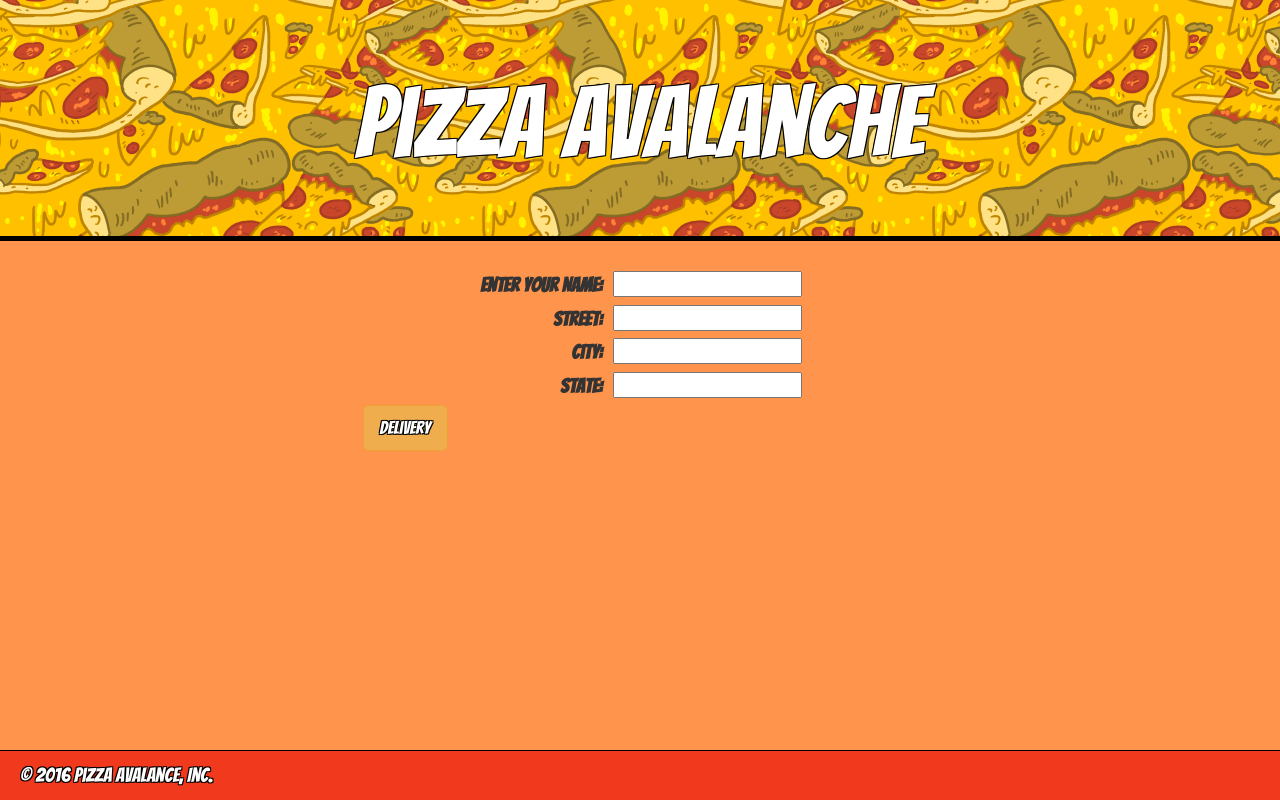
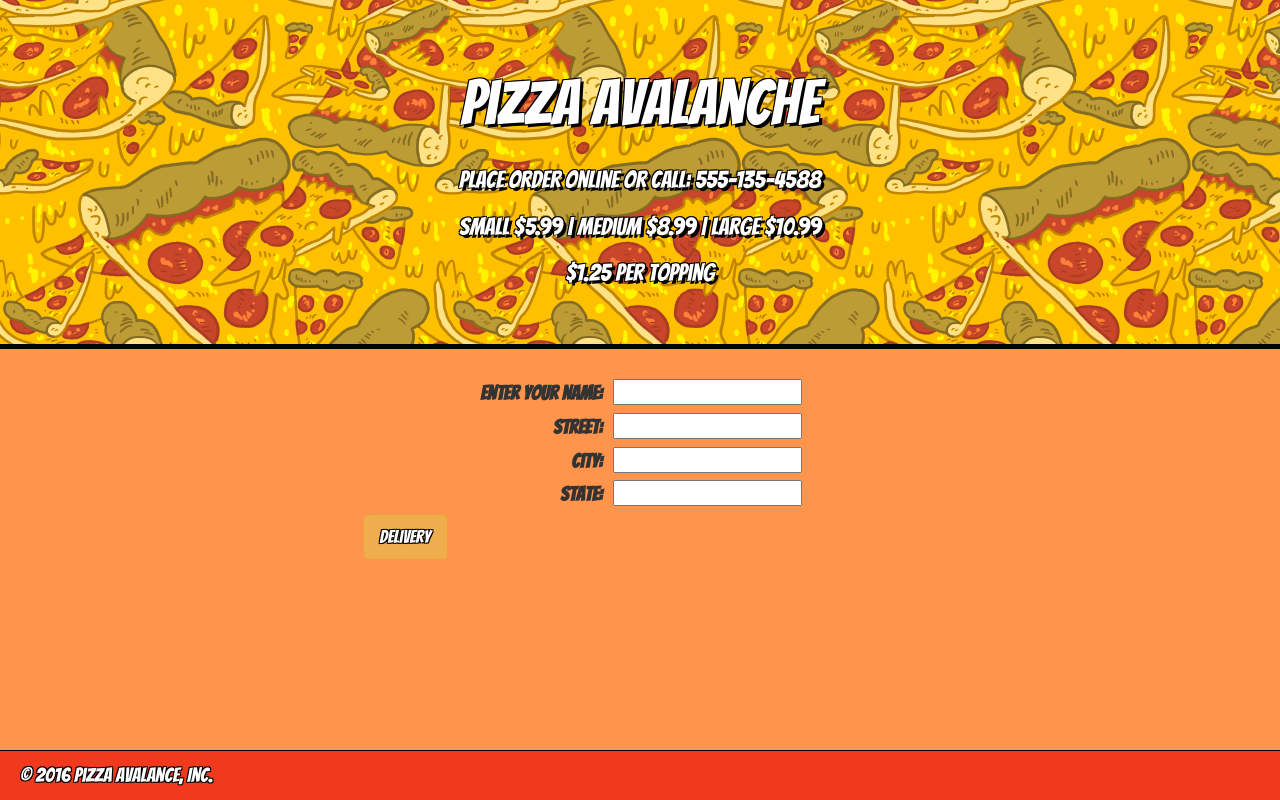
Before and after one commit to blogue/pizza-order, a plain HTML site: page index.html in a window 1280 px wide. Drawn offline with Linux system fonts and the light colour scheme.

Commit message:
it will add prices in header

```diff
--- a/css/styles.css
+++ b/css/styles.css
@@ -14,8 +14,7 @@ body {
 
 }
 
-.jumbotron h1 {
-  font-size: 100px;
+.jumbotron h1, .jumbotron h3 {
   font-family: Bangers, impact;
   text-align: center;
   color: white;
@@ -23,7 +22,7 @@ body {
       -1px -1px 0 #000,
       1px -1px 0 #000,
       -1px 1px 0 #000,
-       1px 1px 0 #000;
+       3px 3px 0 #000;
 }
 
 label {
--- a/index.html
+++ b/index.html
@@ -26,6 +26,15 @@
         <header>
           <h1>Pizza Avalanche</h1>
         </header>
+      </div>
+      <div class="menu">
+        <div class="row">
+          <div class="col-md-8 col-md-offset-2">
+            <h3>Place order online or call: 555-135-4588</h3>
+            <h3>Small $5.99 | Medium $8.99 | Large $10.99</h3>
+            <h3>$1.25 per topping</h3>
+          </div>
+        </div>
       </div>
     </div>
     <div class="container">
--- a/js/scripts.js
+++ b/js/scripts.js
@@ -54,7 +54,8 @@ $(document).ready(function(){
      $("#output").prepend("<h3>Thanks for your order, "
                   + newPizzaOrder.name + "!<br>"
                   + "Your total is: $" + newPizzaOrder.total + "</h3>");
-     $("#output").append("<h3>Delivery address: " + newPizzaOrder.address + "</h3>");
+     $("#output").append("<h3>Delivery address: " + newPizzaOrder.address + "<br>"
+     +"You can expect your order within 45 minutes!" + "</h3>");
         $("#pizza-details").hide();
         $("button").hide();
   });
```
